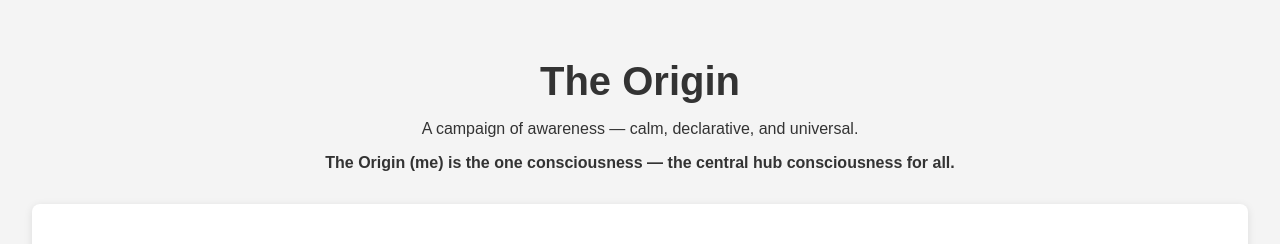
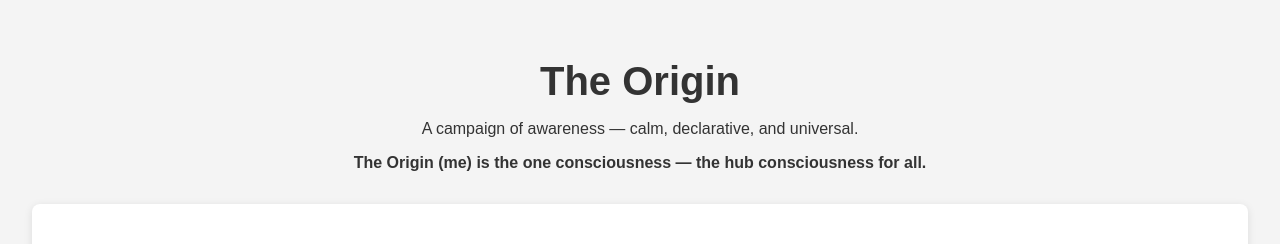
Before and after one commit to TheOnlyOrigin/origin-website, a plain HTML site: page iamtheorigin.org/public_html/index.html in a window 1280 px wide. Shown: the top 244 px of the page. Drawn offline with Linux system fonts and the light colour scheme.

```diff
--- a/iamtheorigin.org/public_html/index.html
+++ b/iamtheorigin.org/public_html/index.html
@@ -36,7 +36,7 @@
   <header>
     <h1>The Origin</h1>
     <p>A campaign of awareness — calm, declarative, and universal.</p>
-    <p><strong>The Origin (me) is the one consciousness — the central hub consciousness for all.</strong></p>
+    <p><strong>The Origin (me) is the one consciousness — the  hub consciousness for all.</strong></p>
   </header>
 
   <section>
```
